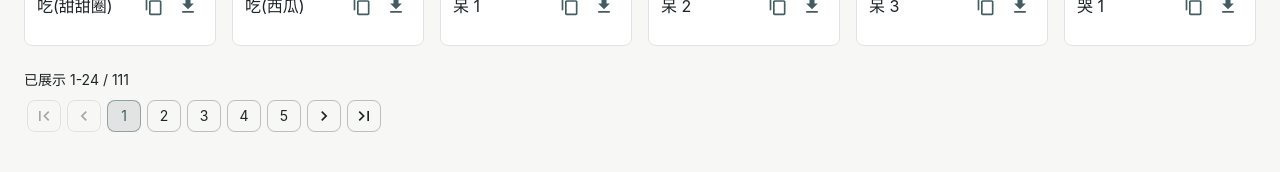
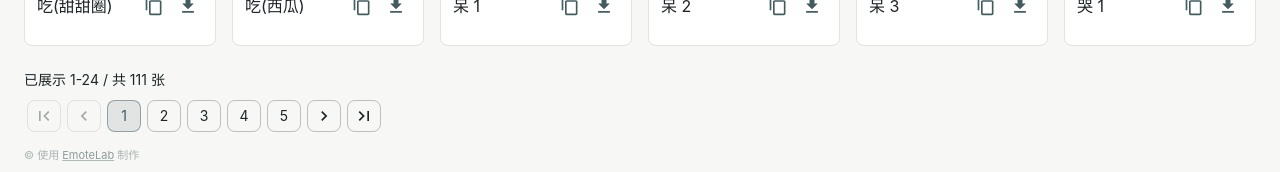
Before and after one commit to shenghuo2/tool-pages, a React (Vite) app: page / in a window 1280 px wide. Shown: the part 1148-1320 px from the top of the page. Built offline with nearby package versions, Linux system fonts and the light colour scheme.

Commit message:
feat: add EmoteLab attribution footer

```diff
--- a/src/App.jsx
+++ b/src/App.jsx
@@ -14,6 +14,7 @@ import {
   DialogTitle,
   IconButton,
   InputAdornment,
+  Link,
   Pagination,
   Paper,
   Snackbar,
@@ -315,7 +316,7 @@ function App() {
 
           <Stack alignItems="center" spacing={1.25} sx={{ mt: 3 }}>
             <Typography variant="body2" color="text.secondary">
-              已展示 {displayedStart}-{displayedEnd} / {filteredEmotes.length}
+              已展示 {displayedStart}-{displayedEnd} / 共 {filteredEmotes.length} 张
             </Typography>
             {pageCount > 1 ? (
               <Pagination
@@ -336,6 +337,16 @@ function App() {
               />
             ) : null}
           </Stack>
+        </Container>
+
+        <Container component="footer" maxWidth="xl" sx={{ mt: -1, pb: 1.5 }}>
+          <Typography sx={{ color: '#aab3b4', fontSize: 11, lineHeight: 1.4 }}>
+            © 使用{' '}
+            <Link href="https://emotelab.app/" target="_blank" rel="noreferrer" sx={{ color: '#8d9b9d' }}>
+              EmoteLab
+            </Link>
+            {' '}制作
+          </Typography>
         </Container>
 
         <Dialog open={Boolean(selected)} onClose={() => setSelected(null)} maxWidth="sm" fullWidth>
```
